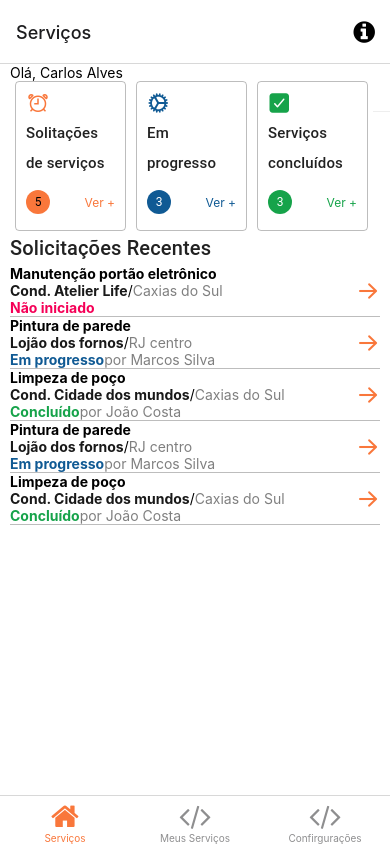
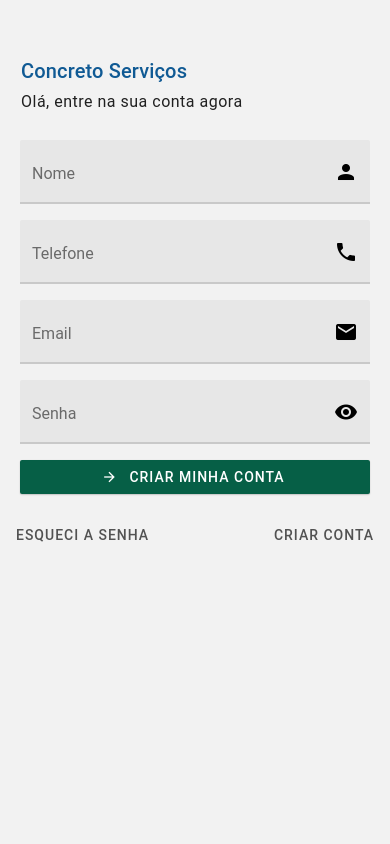
Before and after one commit to wagneraraujo/app_concreto, a React Native app: screen /LoginScreen in a window 390 px wide. Built offline with nearby package versions, Linux system fonts and the light colour scheme; what expo-linking, react-native-responsive-fontsize would draw is missing.

Commit message:
auth screens

```diff
--- /dev/null
+++ b/components/HeaderScreens/index.tsx
@@ -0,0 +1,37 @@
+import React from 'react'
+import { View, StyleSheet, Pressable, Text } from 'react-native'
+import { Ionicons } from '@expo/vector-icons'
+import { Title, useTheme, Subheading } from 'react-native-paper'
+import { theme } from '../../theme/theme'
+import { Badge } from 'react-native-paper'
+
+interface HeaderProps {
+  title: string
+  subtitle: string
+}
+
+export const HeaderScreens = ({ title, subtitle }: HeaderProps) => {
+  return (
+    <>
+      <View style={styles.container}>
+        <View>
+          <Title style={styles.title}>{title}</Title>
+          <Subheading>{subtitle}</Subheading>
+        </View>
+      </View>
+    </>
+  )
+}
+
+const styles = StyleSheet.create({
+  container: {
+    borderRadius: 4,
+    paddingVertical: 16,
+    paddingHorizontal: 16,
+    marginTop: 38,
+    marginHorizontal: 5,
+  },
+  title: {
+    color: theme.colors.accent,
+  },
+})
--- /dev/null
+++ b/navigation/auth_stack.tsx
@@ -0,0 +1,35 @@
+import * as React from 'react'
+import { createNativeStackNavigator } from '@react-navigation/native-stack'
+import { Login } from '../screens/auth/login'
+import { EsqueciSenhaScreen } from '../screens/auth/esqueci_senha'
+import { CriarContaScreen } from '../screens/auth/criar_conta'
+
+//pages
+
+const Stack = createNativeStackNavigator()
+export function AuthStack() {
+  // Stack contains Screen & Navigator properties
+
+  return (
+    <Stack.Navigator>
+      <Stack.Group>
+        {/* <Stack.Screen name="AddTranscao" component={AddTranscao} /> */}
+        <Stack.Screen
+          name="LoginScreen"
+          component={Login}
+          options={{ headerShown: false }}
+        />
+        <Stack.Screen
+          name="EsqueciSenhaScreen"
+          component={EsqueciSenhaScreen}
+          options={{ headerShown: true, title: 'Recuperar Senha' }}
+        />
+        <Stack.Screen
+          name="CriarContaScreen"
+          component={CriarContaScreen}
+          options={{ headerShown: true, title: 'Criar minha conta' }}
+        />
+      </Stack.Group>
+    </Stack.Navigator>
+  )
+}
--- a/navigation/index.tsx
+++ b/navigation/index.tsx
@@ -3,51 +3,51 @@
  * https://reactnavigation.org/docs/getting-started
  *
  */
-import { FontAwesome } from "@expo/vector-icons";
-import { createBottomTabNavigator } from "@react-navigation/bottom-tabs";
+import { FontAwesome } from '@expo/vector-icons'
+import { createBottomTabNavigator } from '@react-navigation/bottom-tabs'
 import {
   NavigationContainer,
   DefaultTheme,
   DarkTheme,
-} from "@react-navigation/native";
-import { createNativeStackNavigator } from "@react-navigation/native-stack";
-import * as React from "react";
-import { ColorSchemeName, Pressable } from "react-native";
+} from '@react-navigation/native'
+import { createNativeStackNavigator } from '@react-navigation/native-stack'
+import * as React from 'react'
+import { ColorSchemeName, Pressable } from 'react-native'
 
-import Colors from "../constants/Colors";
-import useColorScheme from "../hooks/useColorScheme";
-import ModalScreen from "../screens/ModalScreen";
-import NotFoundScreen from "../screens/NotFoundScreen";
-import { DetalheServicoScreen } from "../screens/servicos/detalheServicoSceen";
-import TabOneScreen from "../screens/TabOneScreen";
-import TabTwoScreen from "../screens/TabTwoScreen";
+import Colors from '../constants/Colors'
+import useColorScheme from '../hooks/useColorScheme'
+import HomeScreen from '../screens/Home'
+import ModalScreen from '../screens/ModalScreen'
+import NotFoundScreen from '../screens/NotFoundScreen'
+import { DetalheServicoScreen } from '../screens/servicos/detalheServicoSceen'
+
 import {
   RootStackParamList,
   RootTabParamList,
   RootTabScreenProps,
-} from "../types";
-import LinkingConfiguration from "./LinkingConfiguration";
-
+} from '../types'
+import LinkingConfiguration from './LinkingConfiguration'
+import { AuthStack } from './auth_stack'
 export default function Navigation({
   colorScheme,
 }: {
-  colorScheme: ColorSchemeName;
+  colorScheme: ColorSchemeName
 }) {
   return (
     <NavigationContainer
       linking={LinkingConfiguration}
-      theme={colorScheme === "dark" ? DarkTheme : DefaultTheme}
+      theme={colorScheme === 'dark' ? DarkTheme : DefaultTheme}
     >
-      <RootNavigator />
+      <AuthStack />
     </NavigationContainer>
-  );
+  )
 }
 
 /**
  * A root stack navigator is often used for displaying modals on top of all other content.
  * https://reactnavigation.org/docs/modal
  */
-const Stack = createNativeStackNavigator<RootStackParamList>();
+const Stack = createNativeStackNavigator<RootStackParamList>()
 
 function RootNavigator() {
   return (
@@ -60,32 +60,32 @@ function RootNavigator() {
       <Stack.Screen
         name="NotFound"
         component={NotFoundScreen}
-        options={{ title: "Oops!" }}
+        options={{ title: 'Oops!' }}
       />
       <Stack.Screen
         name="DetalheServico"
         component={DetalheServicoScreen}
-        options={{ title: "Detalhe Serviço" }}
+        options={{ title: 'Detalhe Serviço' }}
       />
-      <Stack.Group screenOptions={{ presentation: "modal" }}>
+      <Stack.Group screenOptions={{ presentation: 'modal' }}>
         <Stack.Screen
           name="Modal"
-          options={{ title: "Avisos" }}
+          options={{ title: 'Avisos' }}
           component={ModalScreen}
         />
       </Stack.Group>
     </Stack.Navigator>
-  );
+  )
 }
 
 /**
  * A bottom tab navigator displays tab buttons on the bottom of the display to switch screens.
  * https://reactnavigation.org/docs/bottom-tab-navigator
  */
-const BottomTab = createBottomTabNavigator<RootTabParamList>();
+const BottomTab = createBottomTabNavigator<RootTabParamList>()
 
 function BottomTabNavigator() {
-  const colorScheme = useColorScheme();
+  const colorScheme = useColorScheme()
 
   return (
     <BottomTab.Navigator
@@ -96,13 +96,13 @@ function BottomTabNavigator() {
     >
       <BottomTab.Screen
         name="TabOne"
-        component={TabOneScreen}
-        options={({ navigation }: RootTabScreenProps<"TabOne">) => ({
-          title: "Serviços",
+        component={HomeScreen}
+        options={({ navigation }: RootTabScreenProps<'TabOne'>) => ({
+          title: 'Serviços',
           tabBarIcon: ({ color }) => <TabBarIcon name="home" color={color} />,
           headerRight: () => (
             <Pressable
-              onPress={() => navigation.navigate("Modal")}
+              onPress={() => navigation.navigate('Modal')}
               style={({ pressed }) => ({
                 opacity: pressed ? 0.5 : 1,
               })}
@@ -118,32 +118,34 @@ function BottomTabNavigator() {
         })}
       />
 
-      <BottomTab.Screen
+      {/* <BottomTab.Screen
         name="meusservicos"
         component={TabTwoScreen}
         options={{
-          title: "Meus Serviços",
-          tabBarIcon: ({ color }) => <TabBarIcon name="code" color={color} />,
+          title: 'Meus Serviços',
+          tabBarIcon: ({ color }) => (
+            <TabBarIcon name="codepen" color={color} />
+          ),
         }}
       />
       <BottomTab.Screen
         name="configuracoes"
         component={TabTwoScreen}
         options={{
-          title: "Confirgurações",
+          title: 'Confirgurações',
           tabBarIcon: ({ color }) => <TabBarIcon name="code" color={color} />,
         }}
-      />
+      /> */}
     </BottomTab.Navigator>
-  );
+  )
 }
 
 /**
  * You can explore the built-in icon families and icons on the web at https://icons.expo.fyi/
  */
 function TabBarIcon(props: {
-  name: React.ComponentProps<typeof FontAwesome>["name"];
-  color: string;
+  name: React.ComponentProps<typeof FontAwesome>['name']
+  color: string
 }) {
-  return <FontAwesome size={30} style={{ marginBottom: -3 }} {...props} />;
+  return <FontAwesome size={30} style={{ marginBottom: -3 }} {...props} />
 }
--- a/package.json
+++ b/package.json
@@ -20,7 +20,7 @@
     "@react-navigation/native-stack": "^6.1.0",
     "expo": "~44.0.0",
     "expo-asset": "~8.4.4",
-    "expo-constants": "~13.0.0",
+    "expo-constants": "~13.0.1",
     "expo-font": "~10.0.4",
     "expo-linking": "~3.0.0",
     "expo-splash-screen": "~0.14.0",
--- a/screens/TabTwoScreen.tsx
+++ /dev/null
@@ -1,31 +0,0 @@
-import { StyleSheet } from 'react-native';
-
-import EditScreenInfo from '../components/EditScreenInfo';
-import { Text, View } from '../components/Themed';
-
-export default function TabTwoScreen() {
-  return (
-    <View style={styles.container}>
-      <Text style={styles.title}>Tab Two</Text>
-      <View style={styles.separator} lightColor="#eee" darkColor="rgba(255,255,255,0.1)" />
-      <EditScreenInfo path="/screens/TabTwoScreen.tsx" />
-    </View>
-  );
-}
-
-const styles = StyleSheet.create({
-  container: {
-    flex: 1,
-    alignItems: 'center',
-    justifyContent: 'center',
-  },
-  title: {
-    fontSize: 20,
-    fontWeight: 'bold',
-  },
-  separator: {
-    marginVertical: 30,
-    height: 1,
-    width: '80%',
-  },
-});
--- /dev/null
+++ b/screens/auth/criar_conta.tsx
@@ -0,0 +1,88 @@
+import { useNavigation } from '@react-navigation/native'
+import React from 'react'
+import { View, Text, StyleSheet } from 'react-native'
+import { TextInput, Button } from 'react-native-paper'
+import { HeaderScreens } from '../../components/HeaderScreens'
+import { theme } from '../../theme/theme'
+export function CriarContaScreen() {
+  const [email, setEmail] = React.useState('')
+  const [senha, setSenha] = React.useState('')
+  const navigation = useNavigation()
+  return (
+    <View style={styles.viewForm}>
+      <HeaderScreens
+        title="Concreto Serviços"
+        subtitle="Crie sua conta de colaborador"
+      />
+      <View style={styles.contentForm}>
+        <TextInput
+          label="Email"
+          value={email}
+          style={styles.spaceInput}
+          onChangeText={(text) => setEmail(text)}
+          right={<TextInput.Icon name="email" />}
+        />
+        <TextInput
+          label="Password"
+          secureTextEntry
+          style={styles.spaceInput}
+          value={senha}
+          right={<TextInput.Icon name="eye" />}
+          onChangeText={(text) => setSenha(text)}
+        />
+      </View>
+
+      <View style={styles.viewBtn}>
+        <Button
+          icon="arrow-right"
+          mode="contained"
+          onPress={() => console.log('Pressed')}
+        >
+          Entrar na minha conta
+        </Button>
+      </View>
+
+      <View style={styles.footerLogin}>
+        <Button
+          mode="text"
+          color={theme.colors.gray}
+          onPress={() => navigation.navigate('EsqueciSenhaScreen')}
+        >
+          Esqueci a senha
+        </Button>
+
+        <Button
+          mode="text"
+          color={theme.colors.gray}
+          onPress={() => console.log('Pressed')}
+        >
+          Criar conta
+        </Button>
+      </View>
+    </View>
+  )
+}
+
+const styles = StyleSheet.create({
+  viewForm: {
+    flexDirection: 'column',
+    justifyContent: 'center',
+    alignContent: 'center',
+    flex: 1,
+  },
+  contentForm: {
+    paddingHorizontal: 20,
+  },
+  spaceInput: {
+    marginVertical: 8,
+  },
+  viewBtn: {
+    marginVertical: 8,
+    paddingHorizontal: 20,
+  },
+  footerLogin: {
+    flexDirection: 'row',
+    justifyContent: 'space-between',
+    marginTop: 16,
+  },
+})
--- /dev/null
+++ b/screens/auth/esqueci_senha.tsx
@@ -0,0 +1,73 @@
+import { useNavigation } from '@react-navigation/native'
+import React from 'react'
+import { View, Text, StyleSheet } from 'react-native'
+import { TextInput, Button } from 'react-native-paper'
+import { HeaderScreens } from '../../components/HeaderScreens'
+import { theme } from '../../theme/theme'
+export function EsqueciSenhaScreen() {
+  const [email, setEmail] = React.useState('')
+
+  const navigation = useNavigation()
+  return (
+    <View style={styles.viewForm}>
+      <HeaderScreens
+        title="Concreto Serviços"
+        subtitle="Recupere sua senha, te enviaremos um email"
+      />
+      <View style={styles.contentForm}>
+        <TextInput
+          label="Email"
+          value={email}
+          style={styles.spaceInput}
+          onChangeText={(text) => setEmail(text)}
+          right={<TextInput.Icon name="email" />}
+        />
+      </View>
+
+      <View style={styles.viewBtn}>
+        <Button
+          icon="arrow-right"
+          mode="contained"
+          color={theme.colors.blue}
+          onPress={() => console.log('Pressed')}
+        >
+          Recuperar senha
+        </Button>
+      </View>
+
+      <View style={styles.footerLogin}>
+        <Button
+          mode="text"
+          color={theme.colors.gray}
+          onPress={() => navigation.navigate('LoginScreen')}
+        >
+          Voltar para o login
+        </Button>
+      </View>
+    </View>
+  )
+}
+
+const styles = StyleSheet.create({
+  viewForm: {
+    flexDirection: 'column',
+    justifyContent: 'center',
+    alignContent: 'center',
+    flex: 1,
+  },
+  contentForm: {
+    paddingHorizontal: 20,
+  },
+  spaceInput: {
+    marginVertical: 8,
+  },
+  viewBtn: {
+    marginVertical: 8,
+    paddingHorizontal: 20,
+  },
+  footerLogin: {
+    flexDirection: 'row',
+    justifyContent: 'space-between',
+    marginTop: 16,
+  },
+})
--- /dev/null
+++ b/screens/auth/login.tsx
@@ -0,0 +1,101 @@
+import { useNavigation } from '@react-navigation/native'
+import React from 'react'
+import { View, Text, StyleSheet, ScrollView } from 'react-native'
+import { TextInput, Button } from 'react-native-paper'
+import { HeaderScreens } from '../../components/HeaderScreens'
+import { theme } from '../../theme/theme'
+export function Login() {
+  const [email, setEmail] = React.useState('')
+  const [senha, setSenha] = React.useState('')
+  const [nome, setNome] = React.useState('')
+  const [telefone, setTelefone] = React.useState('')
+  const navigation = useNavigation()
+  return (
+    <ScrollView style={styles.viewForm}>
+      <HeaderScreens
+        title="Concreto Serviços"
+        subtitle="Olá, entre na sua conta agora"
+      />
+      <View style={styles.contentForm}>
+        <TextInput
+          label="Nome"
+          value={nome}
+          style={styles.spaceInput}
+          onChangeText={(text) => setNome(text)}
+          right={<TextInput.Icon name="account" />}
+        />
+        <TextInput
+          label="Telefone"
+          value={telefone}
+          keyboardType="decimal-pad"
+          style={styles.spaceInput}
+          onChangeText={(text) => setTelefone(text)}
+          right={<TextInput.Icon name="phone" />}
+        />
+        <TextInput
+          label="Email"
+          value={email}
+          style={styles.spaceInput}
+          onChangeText={(text) => setEmail(text)}
+          right={<TextInput.Icon name="email" />}
+        />
+        <TextInput
+          label="Senha"
+          secureTextEntry
+          style={styles.spaceInput}
+          value={senha}
+          right={<TextInput.Icon name="eye" />}
+          onChangeText={(text) => setSenha(text)}
+        />
+      </View>
+
+      <View style={styles.viewBtn}>
+        <Button
+          icon="arrow-right"
+          mode="contained"
+          color={theme.colors.darkGreen}
+          onPress={() => console.log('Pressed')}
+        >
+          Criar Minha Conta
+        </Button>
+      </View>
+
+      <View style={styles.footerLogin}>
+        <Button
+          mode="text"
+          color={theme.colors.gray}
+          onPress={() => navigation.navigate('EsqueciSenhaScreen')}
+        >
+          Esqueci a senha
+        </Button>
+
+        <Button
+          mode="text"
+          color={theme.colors.gray}
+          onPress={() => navigation.navigate('CriarContaScreen')}
+        >
+          Criar conta
+        </Button>
+      </View>
+    </ScrollView>
+  )
+}
+
+const styles = StyleSheet.create({
+  viewForm: {},
+  contentForm: {
+    paddingHorizontal: 20,
+  },
+  spaceInput: {
+    marginVertical: 8,
+  },
+  viewBtn: {
+    marginVertical: 8,
+    paddingHorizontal: 20,
+  },
+  footerLogin: {
+    flexDirection: 'row',
+    justifyContent: 'space-between',
+    marginTop: 16,
+  },
+})
```
Also changed, not shown: screens/Home.tsx (renamed from screens/TabOneScreen.tsx, +31 -31 lines), 1 other file (tests, documents, lock files or other folders).
